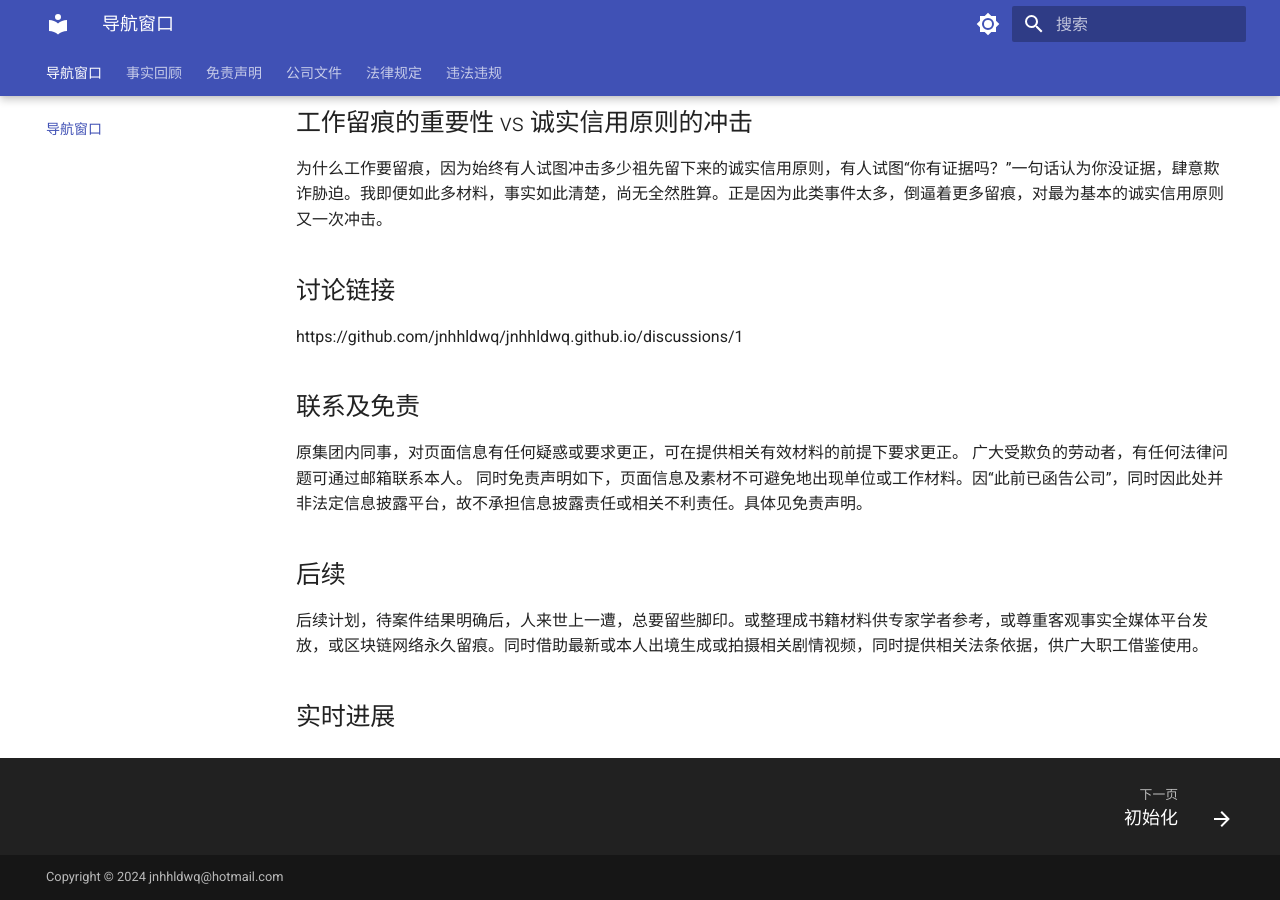
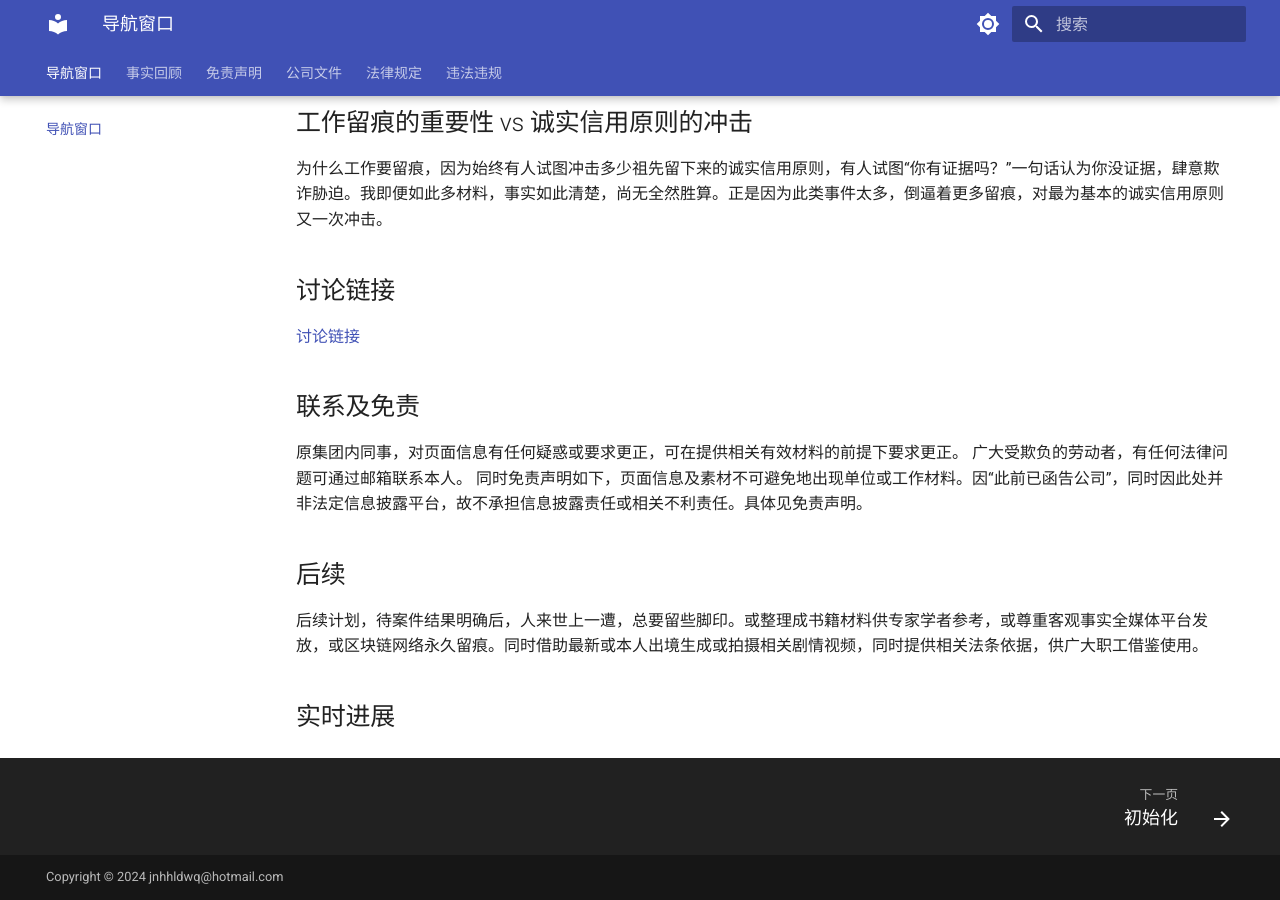
Before and after one commit to JNHHLDWQ/JNHHLDWQ.github.io, an MkDocs documentation site: the page built from docs/index.md, in a window 1280 px wide and 900 px high, scrolled down 609 px. Built offline with MkDocs 1.6.1 and Material for MkDocs 9.7.7, drawn with Linux system fonts in a browser that asks for light colours.

Commit message:
增加讨论链接

```diff
--- a/docs/index.md
+++ b/docs/index.md
@@ -30,7 +30,7 @@ Z：不是，你是学法的，东西，嘛，你对法律的理解都比我们
 为什么工作要留痕，因为始终有人试图冲击多少祖先留下来的诚实信用原则，有人试图“你有证据吗？”一句话认为你没证据，肆意欺诈胁迫。我即便如此多材料，事实如此清楚，尚无全然胜算。正是因为此类事件太多，倒逼着更多留痕，对最为基本的诚实信用原则又一次冲击。
 
 ## 讨论链接
-https://github.com/jnhhldwq/jnhhldwq.github.io/discussions/1
+[讨论链接](https://github.com/jnhhldwq/jnhhldwq.github.io/discussions/1)
 
 ## 联系及免责
 原集团内同事，对页面信息有任何疑惑或要求更正，可在提供相关有效材料的前提下要求更正。
```
